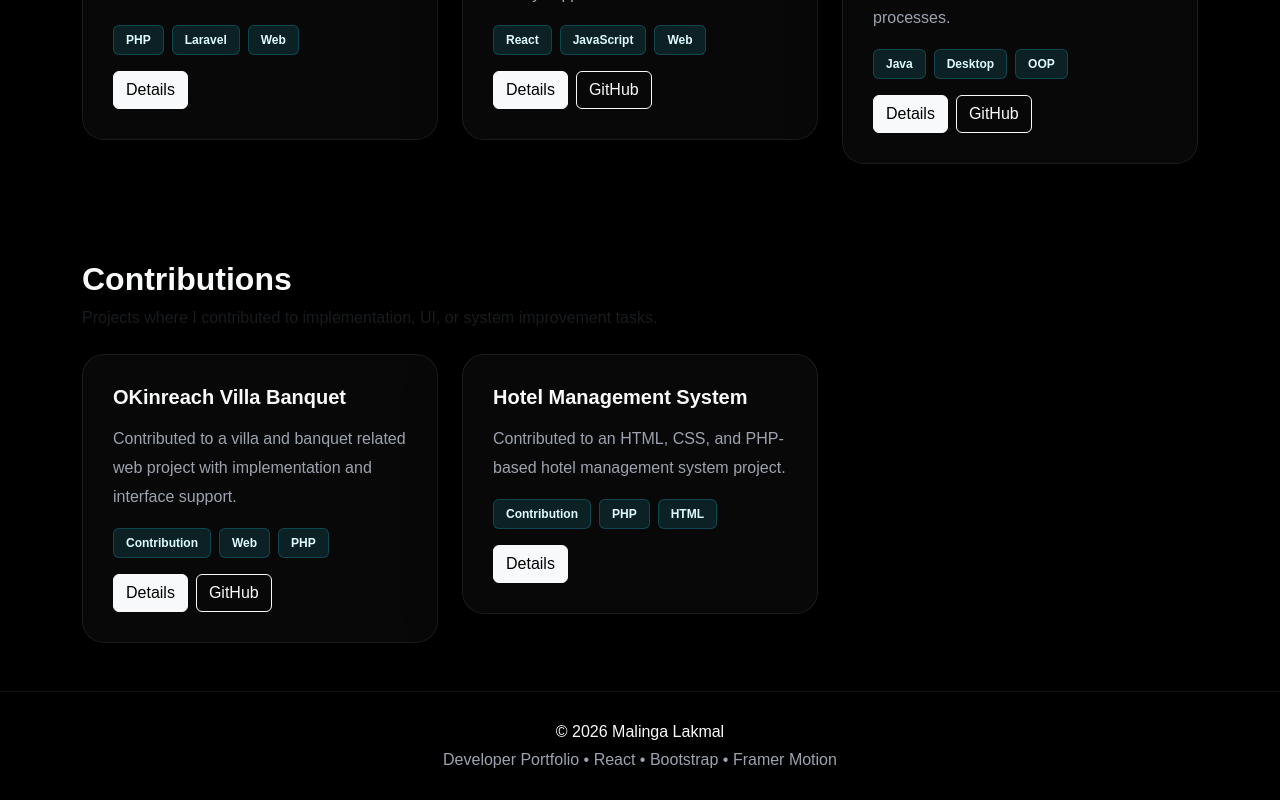
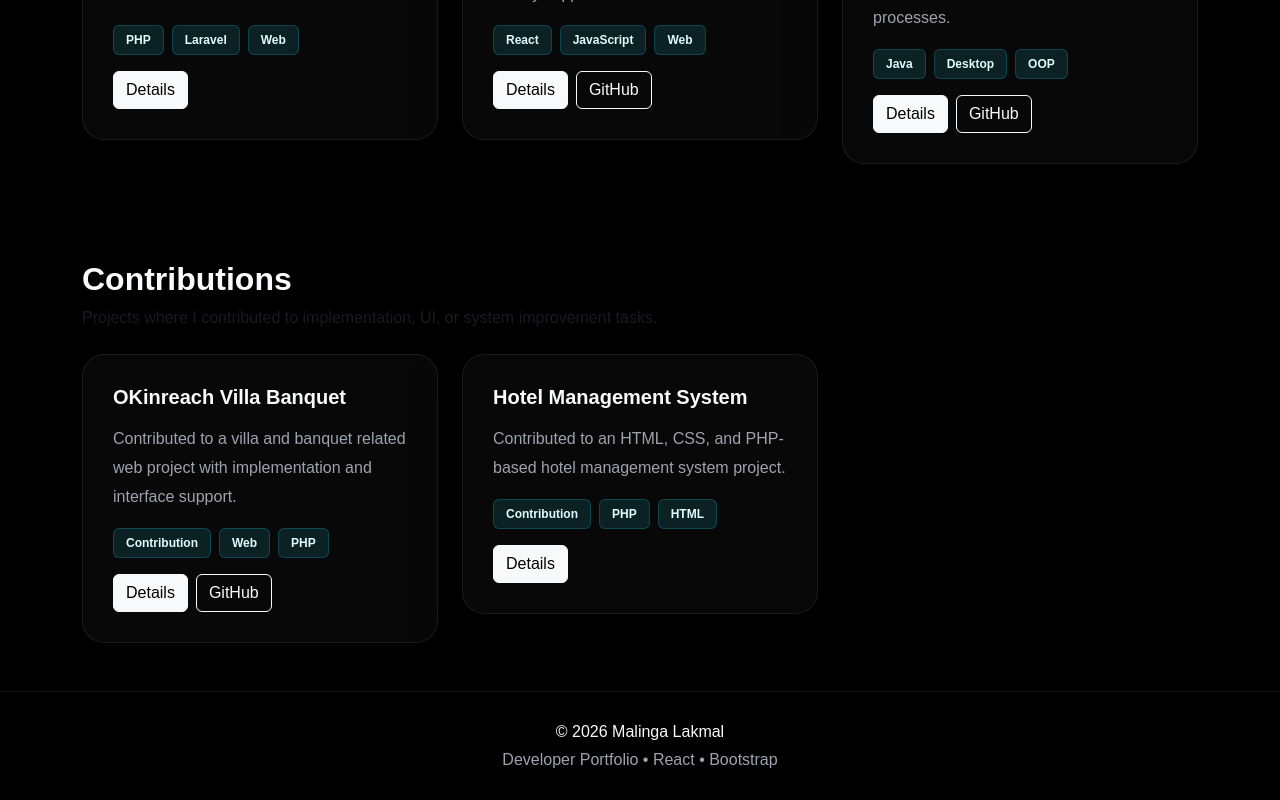
Before and after one commit to Malinga203/portfolio-website, a React (Vite) app in the folder my-portfolio/: page / in a window 1280 px wide. Shown: the part 2007-2807 px from the top of the page. Built offline with nearby package versions, Linux system fonts and the light colour scheme.

Commit message:
Change Footer and Update contact

```diff
--- a/my-portfolio/src/components/Footer.jsx
+++ b/my-portfolio/src/components/Footer.jsx
@@ -6,7 +6,7 @@
       <Container className="text-center">
         <p className="mb-1">© {new Date().getFullYear()} Malinga Lakmal</p>
         <p className="footer-sub mb-0">
-          Developer Portfolio • React • Bootstrap • Framer Motion
+          Developer Portfolio • React • Bootstrap
         </p>
       </Container>
     </footer>
--- a/my-portfolio/src/pages/Contact.jsx
+++ b/my-portfolio/src/pages/Contact.jsx
@@ -117,7 +117,7 @@
                   </a>
 
                   <a
-                    href="https://www.linkedin.com/"
+                    href="https://www.linkedin.com/in/malinga-lakmal"
                     target="_blank"
                     rel="noreferrer"
                     className="contact-info-item"
```
